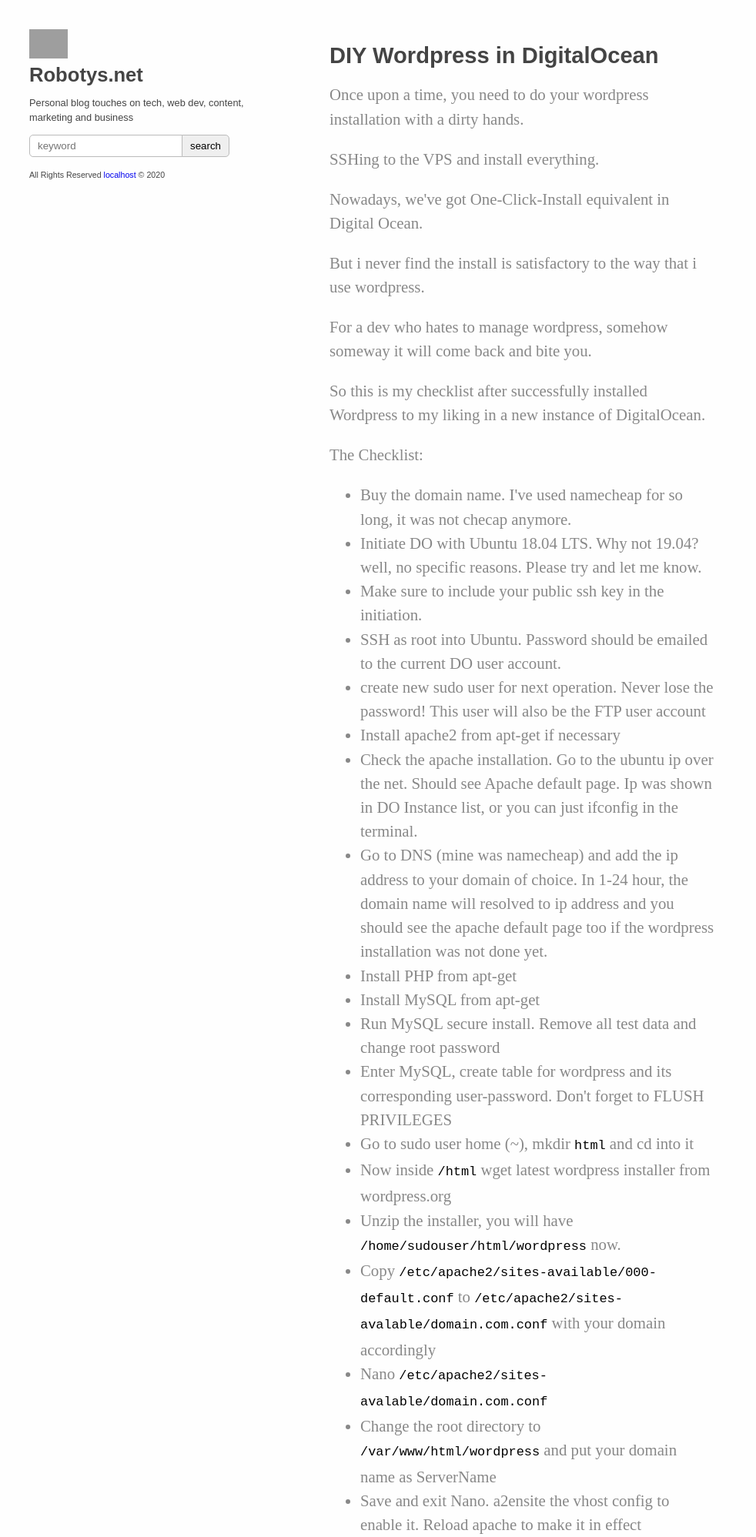
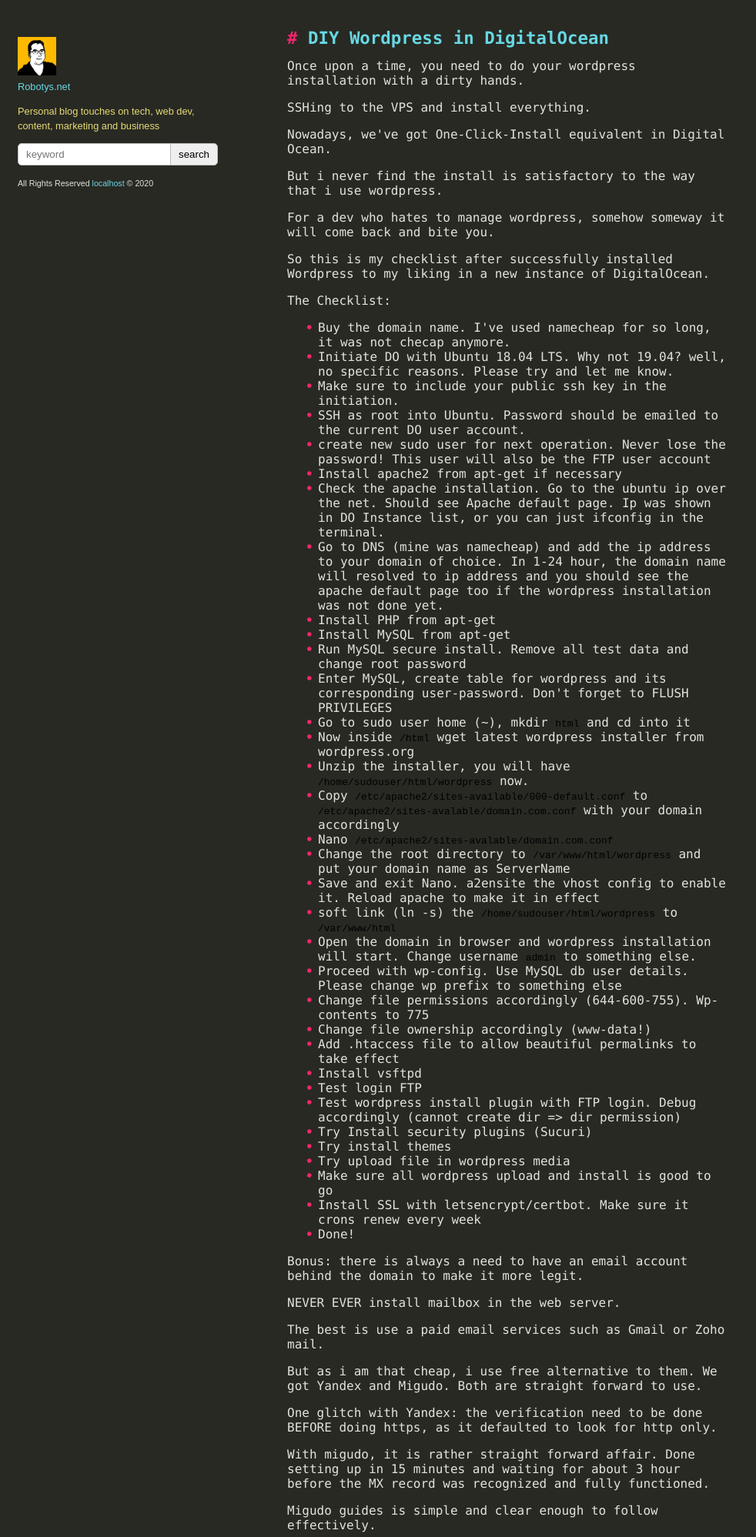
Before and after one commit to robotys/robotys.net, a PHP site: page / in a window 1280 px wide. Shown: the top 1997 px of the page at 77% size, without its empty margins (0-982 px from the left). Run offline with PHP 8.4, Linux system fonts and the light colour scheme; grey boxes are pictures that could not be loaded.

Commit message:
Edit theme color to be like sublime

```diff
--- a/core/config.php
+++ b/core/config.php
@@ -3,8 +3,8 @@
 $config = [];
 
 $config['name'] = 'Robotys.net';
-$config['logo'] = 'media/avatar.jpg';
-$config['description'] = 'Lead Dev at myparcelasia.com and consultant at notabisnes.net';
+$config['logo'] = 'media/robot-potrait-lines.png';
+$config['description'] = 'CTO at myparcelasia.com and editor in chief at notabisnes.net';
 $config['social_description'] = 'Personal blog touches on tech, web dev, content, marketing and business';
 $config['title'] = $config['name'].' - '.$config['description'];
 $config['theme'] = 'robotys';
--- a/themes/robotys/header.php
+++ b/themes/robotys/header.php
@@ -5,10 +5,42 @@
 	<meta name="description" value="<?= $config->social_description?>"/>
 	<link href="<?= theme_dir('assets/style.css')?>" type="text/css" rel="stylesheet" />
 	<style>
-		body{
+		/*body{
 			background: #fefefe;
 			font-family: serif;
 			color: #444;
+		}
+		*/
+
+		:root{
+			--pink: #F5246D;
+			--blue: #67D8E4;
+			--white: #E3E3DC;
+			--purple: #AC80FF;
+			--dark: #282923;
+			--light: #FFFFFF;
+			--grey: #6D6E6A;
+			--green: #A6E22B;
+			--yellow: #E7DB74;
+		}
+		body{
+			font-family: Consolas, monospace;
+			background: var(--dark);
+			color: var(--white);
+		}
+		a, a:visited{
+			color: var(--blue);
+		}
+		h1:before{
+			content: '# ';
+			color: var(--pink);
+		}
+		h2:before{
+			content: '## ';
+			color: var(--pink);
+		}
+		code, pre{
+			color: var(--green);
 		}
 
 		.menu{
@@ -36,7 +68,7 @@
 			margin-left: -1px;
 		}
 
-		.content{
+		/*.content{
 			width: 500px;
 			float: left;
 			padding: 30px;
@@ -44,6 +76,13 @@
 			padding-left: 60px;
 			line-height: 1.5em;
 			color: #888;
+		}*/
+
+		.content{
+			max-width: 600px;
+			box-sizing: border-box;
+			padding: 15px;
+			float: left;
 		}
 
 		.content h1{
@@ -61,39 +100,71 @@
 			transition: all 0.5s;
 		}
 
-		.menu h1 a, .content h1 a, .ender a{
+		/*.menu h1 a, .content h1 a, .ender a{
 			color: #444;
-			/*text-decoration: none;*/
+			text-decoration: none;
 		}
 
 		.menu h1 a:hover, .content h1 a:hover{
 			text-decoration: underline;
+		}*/
+
+		.menu{
+			float: left;
+			width: 300px;
+			margin-right: 50px;
+			box-sizing: border-box;
+			padding: 15px;
+			padding-top: 40px;
+			font-size: 0.8em;
 		}
 
-		.ender{
+		.post ul{
+			list-style: none;
+		}
+		.post ul li:before{
+			content: "\2022";
+			color: var(--pink);
+			font-weight: bold;
+			display: inline-block;
+			width: 1em;
+			margin-left: -1em;
+		}
+
+		/*.ender{
 			font-size: 0.8em;
 			border-top: 1px #444 solid;
 			padding-top: 0px;
 			margin-top: 90px;
+		}*/
+
+		.ender{
+			margin: 30px 0px;
+			font-size: 0.8em;
+			color: var(--pink);
+			border-top: var(--pink) 2px dashed;
+			padding-top: 15px;
 		}
 
 		.post{
 			margin-bottom: 90px;
 		}
 
-		h1, h2, h3{
+		/*h1, h2, h3{
 			font-family: sans-serif;
 			font-weight: 800;
-		}
+		}*/
 
 		.pagination{
 			padding: 0px;
 			margin: 0px;
 			text-align: center;
+			margin-bottom: 50px;
 		}
 
 		.pagination li{
 			display: inline-block;
+			list-style: none;
 		}
 
 		.pagination li a{
@@ -102,7 +173,7 @@
 			padding: 6px 10px;
 			font-size: 0.7em;
 			font-family: sans-serif;
-			color: #444;
+			color: var(--white);
 			border-radius: 5px;
 		}
 
@@ -110,6 +181,11 @@
 			background: #444;
 			border-color: #444;
 			color: #fff;
+		}
+
+		h2{
+			font-size: 1.2em;
+			margin-top: 1.5em;
 		}
 
 		code{
@@ -134,9 +210,9 @@
 
 <div class="menu">
 
-	<img src="/<?= $config->logo ?>" style="width: 50px; margin-bottom: -10px;"/>
-	<h1><a href="/"><?= $config->name;?></a></h1>
-	<p><?= $config->social_description?></p>
+	<img src="/<?= $config->logo ?>" style="width: 50px;"/> <br/>
+	<a href="/"><?= $config->name;?></a>
+	<p style="color: var(--yellow)"><?= $config->social_description?></p>
 
 	<form action="/">
 		<?php
```
Also changed, not shown: media/robot-potrait-lines.png (added).
